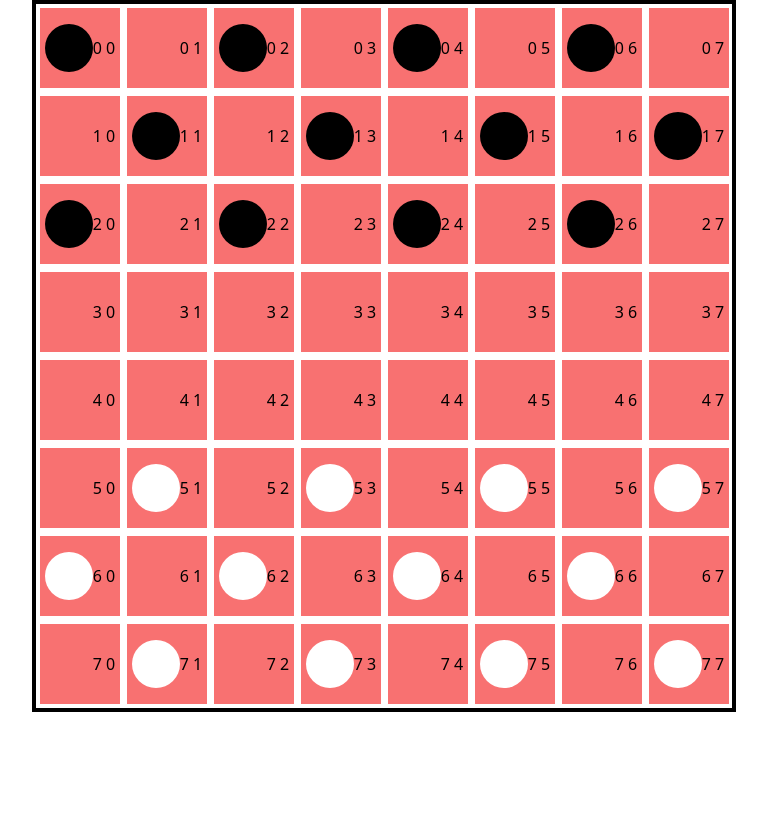
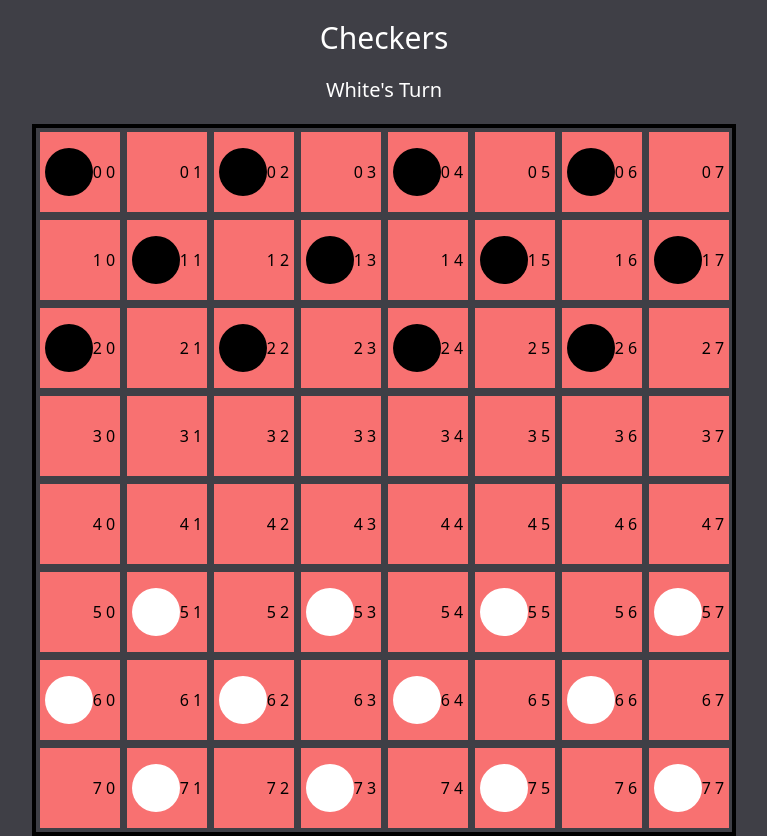
Before and after one commit to alexxwe/checkers, a SvelteKit app: page / in a window 1280 px wide. Shown: the whole page, without its empty margins (256-1023 px from the left). Before the commit the page ends 800 px from the top, so only its background shows below. Built offline with nearby package versions, Linux system fonts and the light colour scheme.

Commit message:
bg and text colors

```diff
--- a/src/app.html
+++ b/src/app.html
@@ -6,7 +6,7 @@
         <meta name="viewport" content="width=device-width" />
         %sveltekit.head%
     </head>
-    <body data-sveltekit-preload-data="hover">
+    <body data-sveltekit-preload-data="hover" class="bg-zinc-700">
         <div style="display: contents">%sveltekit.body%</div>
     </body>
 </html>
--- a/src/routes/+layout.svelte
+++ b/src/routes/+layout.svelte
@@ -2,4 +2,9 @@
     import '../app.css'
 </script>
 
+<header class="text-white m-5 text-center">
+    <h1 class="text-3xl">Checkers</h1>
+    <h2 class="text-xl m-5">White's Turn</h2>
+</header>
+
 <slot />
```
